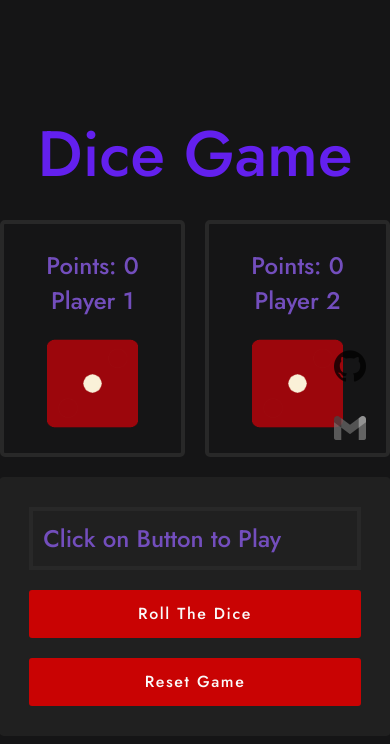
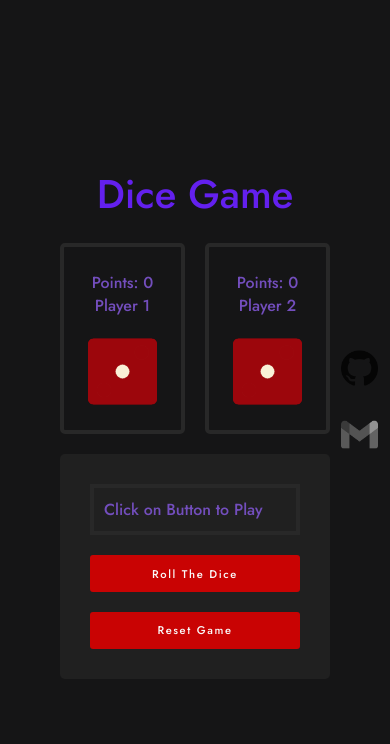
Before and after one commit to Talyslan/Dado_Game, a plain HTML site: page index.html in a window 390 px wide. Drawn offline with Linux system fonts and the light colour scheme; files that its build step writes are made by us from their sources.

Commit message:
fix: responsivity

```diff
--- /dev/null
+++ b/css/cellphone.css
@@ -0,0 +1,29 @@
+@media only screen and (max-width: 440px) {
+    h1 {
+        font-size: 2.5rem;
+    }
+
+    main span {
+        font-size: 1rem;
+        color: #734ebd;
+    }
+
+    .result button {
+        font-size: .7rem;
+    }
+}
+
+@media only screen and (max-width: 380px) {
+    h1 {
+        font-size: 2.5rem;
+    }
+
+    main span {
+        font-size: .75rem;
+        color: #734ebd;
+    }
+
+    .result button {
+        font-size: .7rem;
+    }
+}
--- a/css/footer.css
+++ b/css/footer.css
@@ -3,7 +3,7 @@ footer {
     flex-direction: column;
     align-items: center;
     position: fixed;
-    right: 12px;
+    right: 0;
     top: 40%;
 
 }
@@ -14,7 +14,7 @@ footer .social-midias {
 }
 
 footer a img {
-    width: 2em;
+    width: 3.8em;
     padding: 12px;
     filter: grayscale(1);
     opacity: .75;
--- a/css/global.css
+++ b/css/global.css
@@ -2,6 +2,7 @@
     margin: 0;
     font-family: 'Jost', sans-serif;
     font-weight: 500;;
+    box-sizing: border-box;
 }
 
 :root {
@@ -21,6 +22,7 @@ a {
 
 body {
     background-color: #151516;
+    height: 100vh;
 }
 
 main,
@@ -30,6 +32,8 @@ body {
     align-items: center;
     justify-content: center;
     gap: 20px;
-    /* width: 100%; */
-    height: 100vh;
 }
+
+main {
+    margin: 0 60px;
+}
--- a/css/style.css
+++ b/css/style.css
@@ -4,7 +4,7 @@ main span {
 }
 
 img {
-    width: 70%;
+    width: 100%;
 }
 
 h1 {
@@ -15,17 +15,18 @@ h1 {
 .container {
     text-align: center;
     display: flex;
-    justify-content: center;
+    justify-content: space-between;
     align-items: center;
     gap: 20px;
+    width: 100%;
 }
 
 .box {
     border: 4px solid var(--borda);
     border-radius: 5px;
     padding: 1.5em;
-    width: 40%;
-    max-width: 150px;
+    width: 100%;
+    max-width: 180px;
 }
 
 .dice {
@@ -39,7 +40,7 @@ h1 {
 
 .result {
     background-color: rgb(32, 32, 32);
-    width: 85%;
+    width: 100%;
     padding: 30px;
     border-radius: 5px;
     display: flex;
@@ -49,7 +50,7 @@ h1 {
 
 .result button {
     width: 100%;
-    height: 3rem;
+    height: 2.3rem;
     border: none;
     border-radius: 3px;
     background: var(--backBtn);
--- a/index.html
+++ b/index.html
@@ -1,13 +1,14 @@
 <!DOCTYPE html>
 <html lang="en">
   <head>
-    <meta charset="utf-8">
-    <link rel="stylesheet" href="style.css">
+    <meta charset="UTF-8">
+    <meta name="viewport" content="width=device-width, initial-scale=1.0">
     <link href="https://fonts.googleapis.com/css2?family=Comfortaa:wght@500;700&family=Jost:wght@500&display=swap" rel="stylesheet">
 
     <link rel="stylesheet" href="css/global.css">
     <link rel="stylesheet" href="css/footer.css">
     <link rel="stylesheet" href="css/style.css">
+    <link rel="stylesheet" href="css/cellphone.css">
     <link rel="icon" href="./imagens/favicon.ico">
     <title>Dice Game</title>
   </head>
```
Also changed, not shown: 1 other file.
